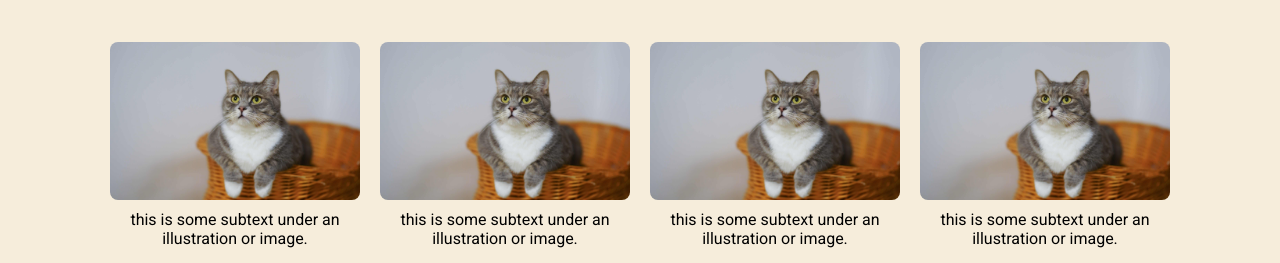
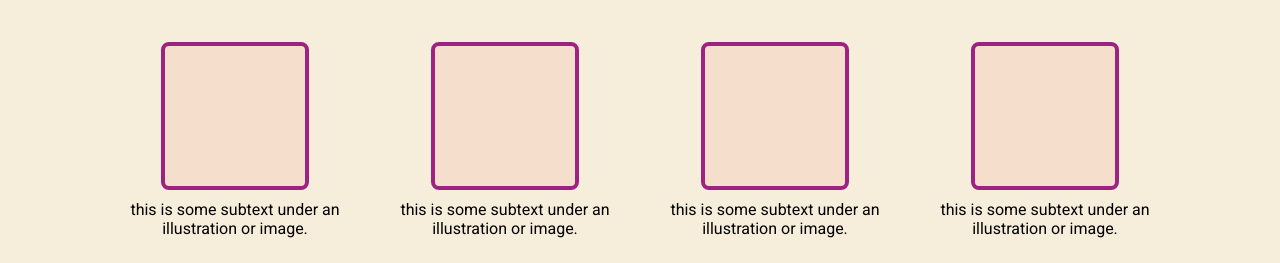
Before and after one commit to brnsilveira/project-landing-page, a plain HTML site: page index.html in a window 1280 px wide. Shown: the part 689-952 px from the top of the page. Drawn offline with Linux system fonts and the light colour scheme.

Commit message:
Change placeholder images in the info section

```diff
--- a/index.html
+++ b/index.html
@@ -52,25 +52,25 @@
 
         <div class="info-container">
             <div class="info-item">
-                <img src="/img/cat-scaled.jpg" class="info-img" alt="placeholder">
+                <div class="test"></div>
                 <div class="subtext">
                     this is some subtext under an illustration or image.
                 </div>
             </div>
             <div class="info-item">
-                <img src="/img/cat-scaled.jpg" class="info-img" alt="placeholder">
+                <div class="test"></div>
                 <div class="subtext">
                     this is some subtext under an illustration or image.
                 </div>
             </div>
             <div class="info-item">
-                <img src="/img/cat-scaled.jpg" class="info-img" alt="placeholder">
+                <div class="test"></div>
                 <div class="subtext">
                     this is some subtext under an illustration or image.
                 </div>
             </div>
             <div class="info-item">
-                <img src="/img/cat-scaled.jpg" class="info-img" alt="placeholder">
+                <div class="test"></div>
                 <div class="subtext">
                     this is some subtext under an illustration or image.
                 </div>
--- a/style.css
+++ b/style.css
@@ -143,12 +143,21 @@ ul {
 .info-item {
     display: flex;
     flex-direction: column;
+    align-items: center;
     text-align: center;
     width: 250px;
 }
 
 .info-img {
     border-radius: 8px;
+}
+
+.test {
+    height: 140px;
+    width: 140px;
+    border: 4px solid #9e2281;
+    border-radius: 8px;
+    background-color: #ec8d7525;
 }
 
 .subtext {
```
